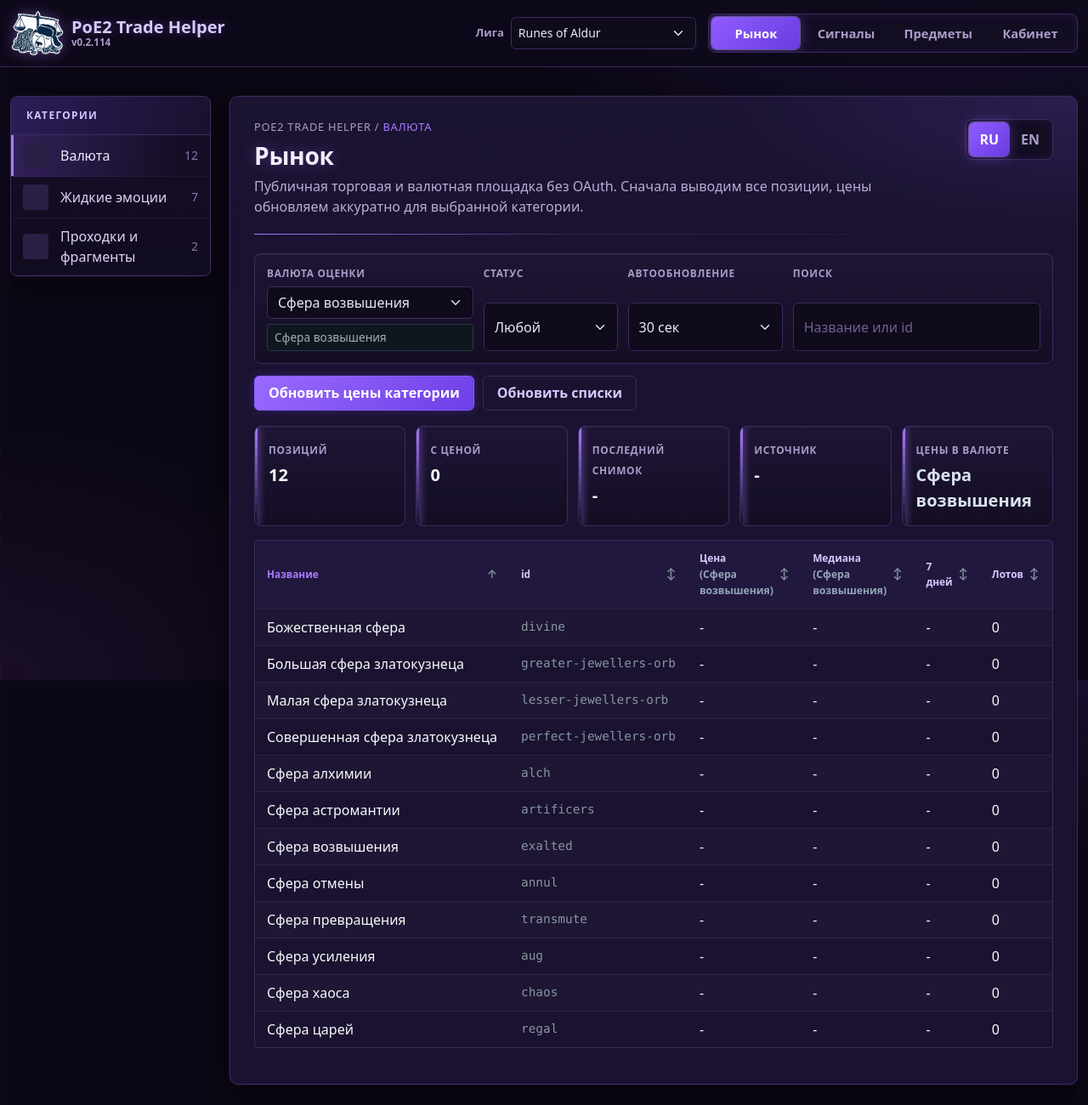
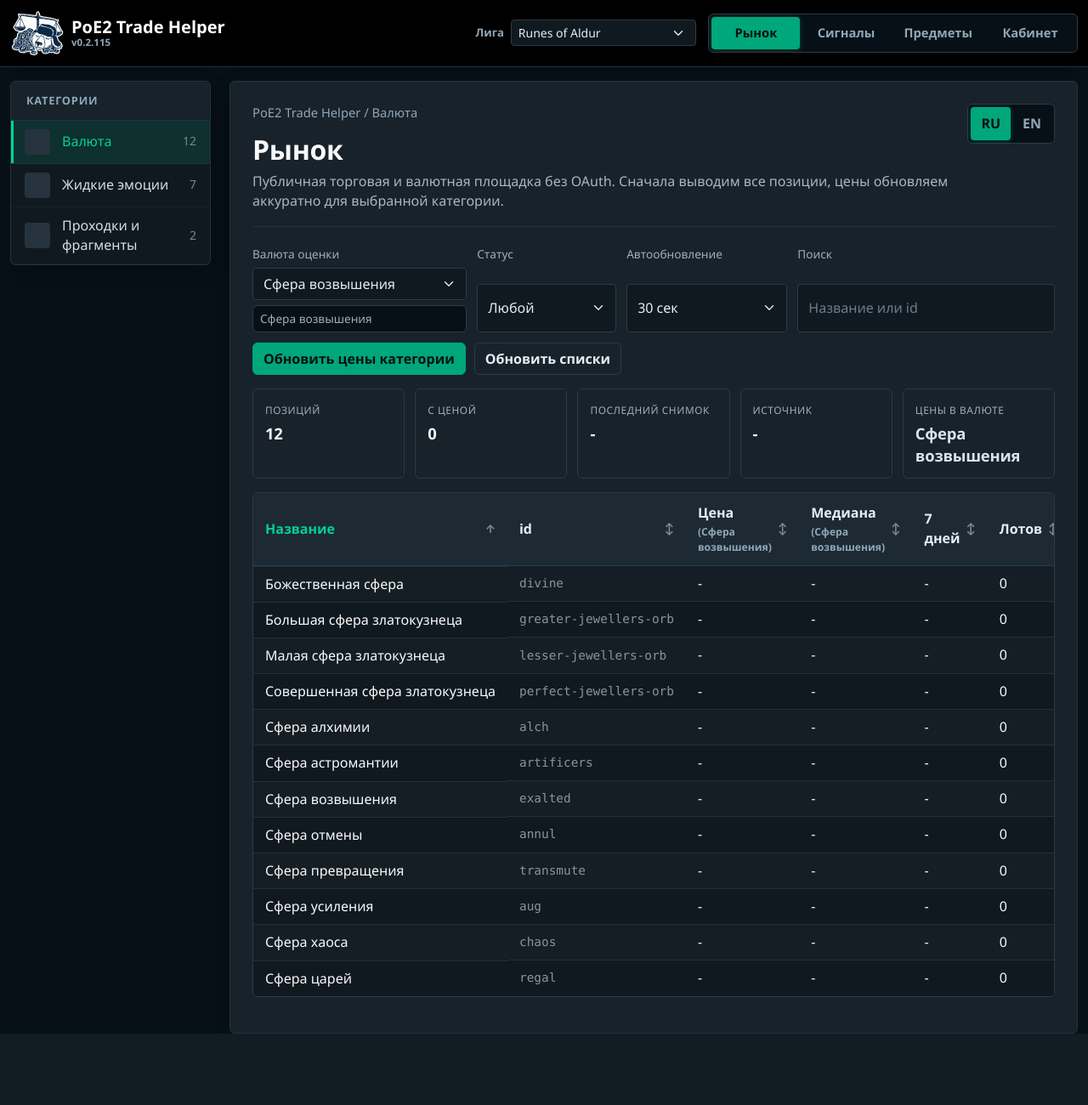
Before and after one commit to Underslumber/PoE2TradeHelper, a FastAPI app: page / in a window 1280 px wide. Shown: the whole page at 85% size. After the commit the page ends 1216 px from the top, so only its background shows below. Run offline with FastAPI, Linux system fonts and the light colour scheme; data that the repository does not hold is empty.

Commit message:
Вернуть исходную гамму и обновить все разделы UI

```diff
--- a/app/version.py
+++ b/app/version.py
@@ -1,3 +1,3 @@
 from __future__ import annotations
 
-APP_VERSION = "0.2.114"
+APP_VERSION = "0.2.115"
--- a/app/web/static/app.css
+++ b/app/web/static/app.css
@@ -2870,92 +2870,104 @@ body {
     display: none;
   }
 }
-/* UI refresh: фиолетовая техномагия (новая реализация, не восстановленная копия) */
-:root{--ui-bg:#0b0714;--ui-panel:#130d22;--ui-panel-2:#1a1230;--ui-raise:#241840;--ui-line:#2d2147;--ui-line-2:#3b2b5e;--ui-text:#ece6fb;--ui-muted:#a99cc9;--ui-lilac:#d6c8ff;--ui-acc:#a77bff;--ui-acc-2:#7c4dff;--ui-glow:rgba(167,123,255,.35);--ui-r:8px}
-body.bg-dark{background:radial-gradient(900px 500px at 85% -10%,rgba(124,77,255,.18),transparent 60%),radial-gradient(700px 500px at 0 100%,rgba(196,90,255,.08),transparent 60%),linear-gradient(rgba(167,123,255,.035) 1px,transparent 1px) 0 0/32px 32px,linear-gradient(90deg,rgba(167,123,255,.035) 1px,transparent 1px) 0 0/32px 32px,var(--ui-bg) !important;background-attachment:fixed !important;color:var(--ui-text)}
-.navbar{background:rgba(14,9,26,.9) !important;backdrop-filter:blur(10px);border-bottom:1px solid var(--ui-line-2);box-shadow:0 1px 0 rgba(167,123,255,.25),0 10px 30px rgba(0,0,0,.4);position:sticky;top:0;z-index:1030}
-.brand-name{color:var(--ui-lilac);text-shadow:0 0 12px var(--ui-glow)}
-.brand-version,.navbar-league-field span{color:var(--ui-muted)}
-.brand-icon{filter:drop-shadow(0 0 8px rgba(167,123,255,.4))}
-.navbar-main-tabs,.language-switch{background:var(--ui-panel);border-color:var(--ui-line-2);border-radius:var(--ui-r);padding:3px;gap:2px;box-shadow:inset 0 0 12px rgba(124,77,255,.12)}
-.main-view-tab,.lang-btn{border-radius:6px;color:var(--ui-muted);transition:background-color .15s,color .15s,box-shadow .15s}
-.main-view-tab:hover:not(.active),.lang-btn:hover:not(.active){background:var(--ui-raise);color:var(--ui-lilac)}
-.main-view-tab.active,.lang-btn.active{background:linear-gradient(135deg,#8f5cff,#6a3ce0);color:#fff;box-shadow:0 0 0 1px rgba(214,200,255,.35),0 0 16px rgba(143,92,255,.45)}
-.main-view-tab:focus-visible,.lang-btn:focus-visible,.category-button:focus-visible,.lot-subtab:focus-visible,.base-market-sort-button:focus-visible,.base-market-row:focus-visible,.lot-card:focus-visible{outline:2px solid var(--ui-acc);outline-offset:-2px}
-.app-shell{padding-top:18px;padding-bottom:24px}
-.side-panel{background:linear-gradient(180deg,#160f28,#110b1f);border-color:var(--ui-line-2);border-radius:var(--ui-r);box-shadow:0 0 0 1px rgba(167,123,255,.06),0 12px 32px rgba(0,0,0,.4)}
-.side-title{background:linear-gradient(90deg,rgba(124,77,255,.22),rgba(124,77,255,.04));border-bottom:1px solid var(--ui-line-2);color:var(--ui-lilac);font-size:.74rem;letter-spacing:.12em}
-.category-sidebar-toggle{background:#140e25;border-left-color:var(--ui-line-2);color:var(--ui-acc)}
-.category-sidebar-toggle:hover,.category-sidebar-toggle:focus-visible{background:var(--ui-raise);color:#efe8ff;box-shadow:inset 2px 0 0 var(--ui-acc),0 0 18px rgba(167,123,255,.2)}
-.app-shell.categories-drawer-open:not(.categories-drawer-pinned) .category-sidebar-toggle{background:rgba(20,14,37,.96)}
-.category-button{color:#ddd3f5;border-bottom-color:rgba(167,123,255,.07);padding:9px 14px;transition:background-color .15s,color .15s}
-.category-button:hover{background:rgba(124,77,255,.1);color:var(--ui-lilac)}
-.category-button.active{background:linear-gradient(90deg,rgba(143,92,255,.24),transparent 85%);color:#efe8ff;box-shadow:inset 3px 0 0 var(--ui-acc)}
-.category-button small{color:#8576a8}
-.category-placeholder{background:#2a1f45}
-.main-panel{background:radial-gradient(600px 220px at 100% 0,rgba(143,92,255,.14),transparent 70%),linear-gradient(180deg,#1b1332,var(--ui-panel-2) 260px);border-color:var(--ui-line-2);border-radius:10px;padding:26px 28px;box-shadow:0 0 0 1px rgba(167,123,255,.08),0 14px 40px rgba(0,0,0,.45)}
-.hero-bar{margin-bottom:22px;padding-bottom:20px;border-bottom:1px solid;border-image:linear-gradient(90deg,var(--ui-acc),rgba(167,123,255,.15) 40%,transparent) 1}
-.hero-bar h1{color:#f3eeff;font-size:clamp(1.5rem,2.2vw,2rem);letter-spacing:-.01em;margin:8px 0 6px;text-shadow:0 0 18px rgba(167,123,255,.35)}
-.hero-bar p{color:#b9add6;line-height:1.5}
-.crumbs{color:var(--ui-muted);font-size:.8rem;letter-spacing:.06em;text-transform:uppercase}
-.crumbs #category-title{color:var(--ui-acc)}
-.market-filters,.lot-panel,.item-parser-panel,.auth-form,.summary-strip>div,.base-market-detail-card{background:linear-gradient(180deg,rgba(30,21,54,.9),rgba(19,13,34,.9));border:1px solid var(--ui-line-2);border-radius:var(--ui-r);box-shadow:inset 0 1px 0 rgba(214,200,255,.06)}
-.market-filters{padding:14px;margin-bottom:14px}
-.lot-panel{padding:20px}
-.item-parser-panel{margin-top:18px;padding:16px}
-.form-field>span:first-child,.summary-label{color:var(--ui-muted);font-size:.74rem;font-weight:700;letter-spacing:.06em;text-transform:uppercase}
-.form-control,.form-select{background-color:#0f0a1c;border-color:var(--ui-line-2);border-radius:6px;color:var(--ui-text);min-height:38px;transition:border-color .15s,box-shadow .15s}
-.form-control::placeholder{color:#6f6290}
-.form-control:hover,.form-select:hover{border-color:#5a4590}
-.form-control:focus,.form-select:focus{background-color:#120c22;border-color:var(--ui-acc);box-shadow:0 0 0 3px rgba(167,123,255,.22),0 0 14px rgba(124,77,255,.25);color:var(--ui-text)}
-.base-market-operator-select,.base-market-price-value,.base-market-currency-select{min-height:32px}
-.base-market-currency-select,.base-market-currency-select:focus{color:transparent}
-.base-market-currency-select option{background:var(--ui-panel);color:var(--ui-text)}
-.base-market-activity-toggle input{accent-color:var(--ui-acc)}
-.action-row{flex-wrap:wrap;margin:14px 0 18px}
-.action-row .btn{border-radius:6px;font-weight:600;padding:.45rem 1rem}
-.main-panel .btn-primary{background:linear-gradient(135deg,#9a6bff,#6d3fe6);border-color:#8a5cff;color:#fff;box-shadow:0 0 12px rgba(124,77,255,.3)}
-.main-panel .btn-primary:hover,.main-panel .btn-primary:focus-visible{background:linear-gradient(135deg,#ad86ff,#7c4dff);border-color:#c2a6ff;color:#fff;box-shadow:0 0 0 3px rgba(167,123,255,.25),0 0 22px rgba(143,92,255,.5)}
-.main-panel .btn-outline-light{border-color:var(--ui-line-2);color:var(--ui-lilac)}
-.main-panel .btn-outline-light:hover,.main-panel .btn-outline-light:focus-visible{background:var(--ui-raise);border-color:var(--ui-acc);color:#fff}
-.muted-status{color:var(--ui-muted);font-size:.82rem}
-.summary-strip>div{padding:14px 16px;position:relative;overflow:hidden}
-.summary-strip>div::before{content:"";position:absolute;inset:0 auto 0 0;width:3px;background:linear-gradient(180deg,var(--ui-acc),transparent);box-shadow:0 0 10px var(--ui-acc)}
-.summary-strip strong{font-size:1.25rem;font-variant-numeric:tabular-nums}
-.lot-panel h2,.item-parser-panel h3{color:#f0eaff;font-weight:700}
-.lot-panel p{color:#b3a7d1;line-height:1.5}
-.lot-subtabs{border-bottom-color:var(--ui-line-2);gap:18px}
-.lot-subtab{color:var(--ui-muted);font-weight:600}
-.lot-subtab:hover{color:var(--ui-lilac)}
-.lot-subtab.active{border-bottom-color:var(--ui-acc);color:#f3eeff;text-shadow:0 0 10px var(--ui-glow)}
-.base-market-sort-row{background:rgba(42,30,74,.7);border-color:var(--ui-line-2);border-radius:6px}
-.base-market-sort-button{color:var(--ui-muted);letter-spacing:.04em;text-transform:uppercase}
-.base-market-sort-button:hover,.base-market-sort-button.active{color:var(--ui-acc)}
-.base-market-row{background:rgba(124,77,255,.035);border-color:rgba(167,123,255,.14);border-left-color:var(--ui-acc);border-radius:6px;transition:background-color .15s,border-color .15s}
-.base-market-row:hover{background:rgba(124,77,255,.09);border-color:rgba(167,123,255,.3)}
-.base-market-row.active,.lot-card.active{background:rgba(124,77,255,.14);outline:1px solid rgba(167,123,255,.45)}
-.base-market-main strong,.base-market-detail-head strong,.base-market-currency-breakdown>strong{color:#e4d9ff}
-.base-market-icon{background:rgba(124,77,255,.1);border-color:rgba(167,123,255,.25);border-radius:6px}
-.base-market-price-stack strong,.base-market-row span{font-variant-numeric:tabular-nums}
-.base-market-summary div,.base-market-sample,.base-market-currency-breakdown span{background:rgba(167,123,255,.06);border-color:rgba(167,123,255,.16)}
-.base-market-detail-card{padding:16px}
-.lot-card:hover{background:rgba(124,77,255,.06)}
-.item-parser-text{font-family:ui-monospace,SFMono-Regular,Consolas,monospace;font-size:.85rem;line-height:1.45;resize:vertical}
-:is(.table,.market-table,.economy-table){--bs-table-bg:transparent;--bs-table-color:var(--ui-text);--bs-table-border-color:var(--ui-line);--bs-table-hover-bg:rgba(124,77,255,.08);--bs-table-hover-color:var(--ui-text);--bs-table-striped-bg:rgba(167,123,255,.03)}
-:is(.table,.market-table,.economy-table) thead th{background:rgba(42,30,74,.55);border-bottom-color:var(--ui-acc-2);color:var(--ui-lilac);font-size:.74rem;font-weight:700;letter-spacing:.05em;text-transform:uppercase}
-:is(.table,.market-table,.economy-table) td{font-variant-numeric:tabular-nums;vertical-align:middle}
-.loading-spinner{border-color:var(--ui-line-2);border-top-color:var(--ui-acc)}
-::selection{background:rgba(143,92,255,.45);color:#fff}
-::-webkit-scrollbar{width:10px;height:10px}
-::-webkit-scrollbar-thumb{background:#3a2a62;border:2px solid var(--ui-bg);border-radius:8px}
-::-webkit-scrollbar-thumb:hover{background:#5a3f96}
-@media (max-width:991.98px){.main-panel{padding:18px;min-width:0}.hero-bar{flex-wrap:wrap}}
-@media (max-width:575.98px){.main-panel{padding:14px}.market-filters,.lot-panel,.item-parser-panel{padding:12px}.action-row .btn{flex:1 1 auto}.hero-bar h1{font-size:1.4rem}}
-@media (prefers-reduced-motion:reduce){.category-button,.base-market-row,.main-view-tab,.lang-btn,.form-control,.form-select{transition:none}}
-
-/* Сохраняем адаптивность навигации и локальную прокрутку таблиц. */
-.sort-button:hover,.sort-button.active{color:var(--ui-acc)}
-.market-table-wrap,.economy-table-wrap{border-color:var(--ui-line-2)}
-.market-table td{border-top-color:var(--ui-line)}
-.market-table tbody tr:hover{background:rgba(124,77,255,.08)}
-@media (max-width:980px){.live-navbar-actions{flex:0 1 auto}.app-shell:not(.categories-drawer-collapsed){grid-template-columns:minmax(0,1fr)}.market-table-wrap,.economy-table-wrap{max-width:100%;overflow-x:auto}}
+/* ===== Обновление UI: исходная сине-серая/бирюзовая гамма (замена фиолетового suffix) ===== */
+/* Токены темы */
+:root{--c-bg:#071016;--c-s1:#101920;--c-s2:#17222b;--c-s3:#1d2a34;--c-in:#0b1319;--c-ln:#22313b;--c-ln2:#2d3b45;--c-ac:#00d19a;--c-ac2:#00a77a;--c-acs:rgba(0,209,154,.12);--c-tx:#e6edf3;--c-mu:#91a7b7;--c-ok:#25e7a1;--c-bad:#ff6b6b;--c-warn:#ffd166;--rad:6px;--sh:0 1px 0 rgba(255,255,255,.03) inset,0 8px 22px rgba(0,0,0,.22)}
+/* База и навбар */
+body{background:var(--c-bg);color:var(--c-tx);font-family:"Segoe UI",system-ui,-apple-system,Roboto,"Helvetica Neue",Arial,sans-serif;line-height:1.45}
+.bg-dark{background-color:var(--c-s1)!important}
+body.bg-dark{background-color:var(--c-bg)!important}
+.navbar{border-bottom:1px solid var(--c-ln);box-shadow:0 2px 14px rgba(0,0,0,.28)}
+.navbar-league-field span,.crumbs,.brand-version{color:var(--c-mu)}
+.text-secondary{color:var(--c-mu)!important}
+/* Каркас и основные поверхности */
+.main-panel{background:var(--c-s2);border-color:var(--c-ln);border-radius:var(--rad);box-shadow:var(--sh);min-width:0;padding:26px}
+.side-panel,.lot-panel,.auth-panel,.account-dashboard,.admin-panel,.ai-panel,.advice-panel,.item-detail-panel{background:var(--c-s1);border:1px solid var(--c-ln);border-radius:var(--rad);box-shadow:var(--sh)}
+:is(.lot-panel,.auth-panel,.account-dashboard,.admin-panel,.ai-panel,.advice-panel,.item-detail-panel){margin-bottom:18px;padding:18px 20px}
+.hero-bar{border-bottom:1px solid var(--c-ln);margin-bottom:22px;padding-bottom:18px}
+.hero-bar h1{font-weight:700;letter-spacing:-.01em}
+:is(.lot-panel,.advice-panel,.item-detail-panel,.cabinet-header) h2{font-size:1.12rem;font-weight:700}
+.main-panel h3{color:var(--c-tx);font-weight:650}
+.summary-label{font-size:.74rem;letter-spacing:.05em;text-transform:uppercase}
+/* Боковое меню категорий */
+.side-title{background:var(--c-s2);border-bottom:1px solid var(--c-ln);color:var(--c-mu)}
+.category-button{border-bottom-color:rgba(255,255,255,.035);transition:background-color .15s,color .15s,box-shadow .15s}
+.category-button:hover{background:var(--c-s3);color:var(--c-tx)}
+.category-button.active{background:var(--c-acs);box-shadow:inset 3px 0 0 var(--c-ac);color:var(--c-ac)}
+.category-sidebar-toggle{background:var(--c-s1);border-left-color:var(--c-ln)}
+/* Контролы форм */
+.form-control,.form-select,.lot-stat-range input,.economy-panel .dt-length select{background-color:var(--c-s1);border:1px solid var(--c-ln2);border-radius:4px;color:var(--c-tx);transition:border-color .15s,box-shadow .15s}
+.form-control::placeholder{color:#6b7f8d}
+:is(.form-control,.form-select,.lot-stat-range input):hover{border-color:#3a4c58}
+:is(.form-control,.form-select,.lot-stat-range input,.economy-panel .dt-length select):focus{background-color:var(--c-s1);border-color:var(--c-ac);box-shadow:0 0 0 3px rgba(0,209,154,.18);color:var(--c-tx);outline:0}
+.base-market-currency-picker .base-market-currency-select,.base-market-currency-picker .base-market-currency-select:focus{color:transparent}
+.currency-preview{background:var(--c-bg);border-color:var(--c-ln2);border-radius:var(--rad)}
+/* Чекбоксы и переключатели */
+:is(.base-market-activity-toggle,.lot-stat-check,.permission-toggle) input{accent-color:var(--c-ac2)}
+.lot-stat-check:has(input:checked){background:rgba(0,167,122,.22);border-color:var(--c-ac);color:var(--c-tx)}
+/* Кнопки */
+.btn{border-radius:var(--rad);font-weight:600}
+.btn-primary{--bs-btn-color:#06110e;--bs-btn-bg:var(--c-ac2);--bs-btn-border-color:var(--c-ac2);--bs-btn-hover-color:#06110e;--bs-btn-hover-bg:var(--c-ac);--bs-btn-hover-border-color:var(--c-ac);--bs-btn-active-color:#06110e;--bs-btn-active-bg:#00916a;--bs-btn-active-border-color:#00916a;--bs-btn-disabled-color:#06110e;--bs-btn-disabled-bg:var(--c-ac2);--bs-btn-disabled-border-color:var(--c-ac2)}
+.btn-outline-light{--bs-btn-color:var(--c-tx);--bs-btn-border-color:var(--c-ln2);--bs-btn-hover-color:var(--c-tx);--bs-btn-hover-bg:var(--c-s3);--bs-btn-hover-border-color:var(--c-ac);--bs-btn-active-color:var(--c-tx);--bs-btn-active-bg:var(--c-s3);--bs-btn-active-border-color:var(--c-ac)}
+.btn-secondary{--bs-btn-color:var(--c-tx);--bs-btn-bg:var(--c-s3);--bs-btn-border-color:var(--c-ln2);--bs-btn-hover-color:var(--c-tx);--bs-btn-hover-bg:#24343f;--bs-btn-hover-border-color:var(--c-ac);--bs-btn-active-color:var(--c-tx);--bs-btn-active-bg:#24343f;--bs-btn-active-border-color:var(--c-ac)}
+.lot-focus-button,.seller-base-card,.lot-stat-check{border-radius:var(--rad);transition:border-color .15s,background-color .15s}
+:is(.lot-focus-button,.seller-base-card,.lot-stat-check):hover{border-color:var(--c-ac)}
+/* Вкладки: сегментные группы */
+.navbar-main-tabs,.language-switch,.detail-chart-tabs,.advice-tabs{background:var(--c-bg);border:1px solid var(--c-ln2);border-radius:var(--rad);gap:2px;padding:3px}
+.main-view-tab,.lang-btn,.detail-chart-tab,.advice-tab{border-radius:4px;color:var(--c-mu);transition:background-color .15s,color .15s}
+:is(.main-view-tab,.lang-btn,.detail-chart-tab,.advice-tab):hover:not(.active){background:var(--c-s3);color:var(--c-tx)}
+:is(.main-view-tab,.lang-btn,.detail-chart-tab,.advice-tab).active{background:var(--c-ac2);box-shadow:0 1px 6px rgba(0,167,122,.35);color:#06110e}
+/* Вкладки: подчёркнутые */
+.lot-subtabs,.account-tabs{border-bottom:1px solid var(--c-ln);gap:4px}
+.lot-subtab,.account-tab{color:var(--c-mu);font-weight:600;padding:9px 12px;transition:color .15s,border-color .15s}
+:is(.lot-subtab,.account-tab):hover{color:var(--c-tx)}
+:is(.lot-subtab,.account-tab).active{border-bottom-color:var(--c-ac);color:var(--c-tx)}
+/* Карточки-метрики */
+:is(.summary-strip,.account-summary,.trade-report-grid,.ai-context-strip,.currency-summary-grid,.currency-change-grid,.admin-summary,.detail-stats)>div,.trade-report-strategies>article,.ai-summary-card,.ai-signal-card,.ai-list-panel,.currency-chart-card,.account-settings{background:var(--c-s2);border-radius:var(--rad);padding:12px 14px}
+:is(.summary-strip,.account-summary,.admin-summary,.detail-stats,.market-health-grid,.currency-summary-grid) strong{font-variant-numeric:tabular-nums;letter-spacing:-.01em}
+/* Вложенные блоки */
+.auth-form,.base-market-detail-card,.lot-stat-profile,.seller-base-summary,.item-parser-card,.ai-history-card,.item-parser-market>div,.rub-market-summary>div,.rub-market-card,.rub-analysis-card,.player-memo-card,.trade-metric-grid>div,.admin-activity-row,.admin-metric-panel,.ai-summary-grid>div,.ai-evidence-grid>div,.market-health-grid>div,.deal-score,.base-market-summary div,.base-market-sample,.lot-profile-sample{background:rgba(7,16,22,.55);border-radius:var(--rad)}
+.base-market-detail-card,.lot-stat-profile,.seller-base-summary,.item-parser-card,.ai-history-card,.item-parser-market>div{border-color:var(--c-ln2)}
+/* Строки-списки с акцентом слева (рынок, базы, пины, сделки, уведомления, советы) */
+.lot-card,.pin-card,.trade-card,.notification-card,.admin-user-card,.advice-card,.history-trend-item,.base-market-row{background:rgba(255,255,255,.022);border-radius:0 var(--rad) var(--rad) 0;padding-right:12px;transition:background-color .15s}
+:is(.lot-card,.base-market-row,.seller-base-card,.history-trend-item):hover{background:rgba(0,209,154,.06)}
+:is(.lot-card,.base-market-row).active{background:var(--c-acs);outline:1px solid rgba(0,209,154,.35)}
+.base-market-row{border-color:var(--c-ln);border-left-color:var(--c-ac2)}
+.base-market-sort-row{background:var(--c-s3);border-color:var(--c-ln);border-radius:var(--rad)}
+.base-market-icon{background:var(--c-acs);border-color:var(--c-ln2);border-radius:4px}
+/* Бейджи и пилюли */
+.currency-risk-list span,.ai-signal-badges span,.ai-list-tags span,.admin-user-badges span,.admin-permissions-row>span,.trade-status-pill,.diagnostic-warning-list strong,.diagnostic-samples span,.item-parser-mods span,.lot-profile-price-strip span{background:rgba(145,167,183,.08);border:1px solid var(--c-ln2);border-radius:999px;padding:3px 9px}
+.advice-badge{border-radius:999px;padding:2px 8px}
+/* Разделители секций */
+.item-parser-panel,.ai-history-panel,.recipe-signal-section,.currency-analysis-panel,.rub-market-panel,.player-memo-panel,.closed-trades-panel,.notification-panel,.admin-metrics-panel,.admin-users-panel,.trade-report-panel,.market-diagnostics-section,.history-trend-section,.lot-profile-similar,.base-market-currency-breakdown{border-top-color:var(--c-ln)}
+/* Таблицы: прокрутка только внутри обёртки */
+.market-table-wrap,.active-trades-wrap,.economy-table-wrap{background:var(--c-s1);border-color:var(--c-ln2);border-radius:var(--rad);max-width:100%;overflow-x:auto}
+.trade-board{grid-template-columns:repeat(auto-fit,minmax(min(100%,320px),1fr))}
+.market-table thead th,.active-trades-table thead th{background:var(--c-s3);border-bottom:1px solid var(--c-ln2);color:var(--c-tx);letter-spacing:.02em}
+.market-table td,.active-trades-table :is(th,td){border-top-color:var(--c-ln)}
+.sort-button:is(:hover,.active),.base-market-sort-button:is(:hover,.active),.economy-table thead th:is(.dt-ordering-asc,.dt-ordering-desc){color:var(--c-ac)}
+.economy-panel .dt-paging .dt-paging-button{border-radius:4px;transition:border-color .15s,color .15s}
+.economy-panel .dt-layout-table .dt-layout-cell{flex:1 1 100%;min-width:0;width:100%}
+.economy-panel .dt-paging .dt-paging-button.current{background:var(--c-ac2);border-color:var(--c-ac2)}
+/* Графики */
+.detail-chart,.advice-chart{background:var(--c-in);border-color:var(--c-ln);border-radius:var(--rad)}
+.detail-chart-line,.advice-chart-line{stroke:var(--c-ac)}
+/* Сигналы: смысл зелёный/красный/жёлтый сохранён */
+.change-up,.trade-pnl.positive{color:var(--c-ok)}
+.change-down,.trade-pnl.negative{color:var(--c-bad)}
+.source-link{color:var(--c-ac)}
+.source-link:hover{color:#8fe8cf}
+/* Пустые состояния, загрузка, ошибки */
+.account-market-chart.empty,.advice-chart.empty{border:1px dashed var(--c-ln2);border-radius:var(--rad);color:var(--c-mu)}
+.detail-chart-empty,.detail-note,.economy-panel .dt-empty,.loading-inline,.loading-block{color:var(--c-mu)}
+.loading-spinner{border-color:var(--c-ln2);border-top-color:var(--c-ac)}
+.alert-danger{background:rgba(255,107,107,.1);border:1px solid rgba(255,107,107,.38);border-radius:var(--rad);color:#ffc2c2}
+/* Фокус и недоступные элементы */
+:is(a,button,select,input,textarea,summary,[tabindex]):focus-visible{outline:2px solid var(--c-ac);outline-offset:2px}
+.form-control:focus-visible,.form-select:focus-visible{outline:0}
+:is(button,.btn,.form-control,.form-select):disabled,.btn.disabled,.economy-panel .dt-paging .dt-paging-button.disabled{cursor:not-allowed;opacity:.5}
+/* Адаптив */
+@media (max-width:980px){.live-navbar-actions{flex:0 1 auto}.main-panel{padding:16px}:is(.lot-panel,.auth-panel,.account-dashboard,.admin-panel,.ai-panel,.advice-panel,.item-detail-panel){padding:14px}.hero-bar{margin-bottom:16px;padding-bottom:14px}.advice-tabs{flex-wrap:wrap;min-width:0;max-width:100%}.advice-tab{flex:1 1 90px}}
+@media (max-width:620px){.main-panel{padding:12px}.hero-bar h1{font-size:1.5rem}}
+/* Уменьшение движения */
+@media (prefers-reduced-motion:reduce){*,*::before,*::after{scroll-behavior:auto!important;transition-duration:.01ms!important}}
--- a/app/web/templates/economy.html
+++ b/app/web/templates/economy.html
@@ -47,6 +47,7 @@
 </main>
 {% endblock %}
 {% block scripts %}
+<script src="https://code.jquery.com/jquery-3.7.1.min.js"></script>
 <script src="https://cdn.datatables.net/2.0.8/js/dataTables.js"></script>
 <script>
 initEconomyTable();
```
Also changed, not shown: app/web/static/i18n.js (+24 -0 lines), tests/test_version.py (+1 -1 lines), app/web/static/app.js.
